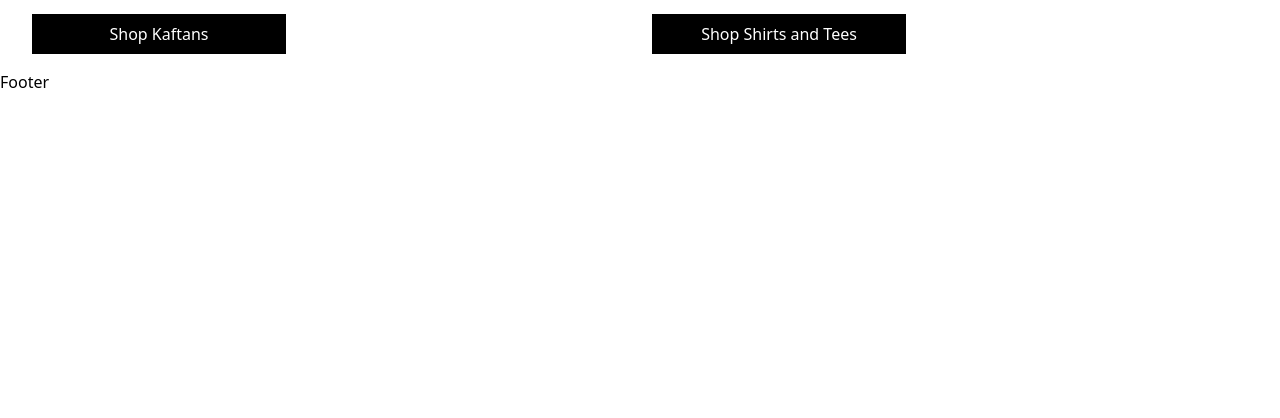
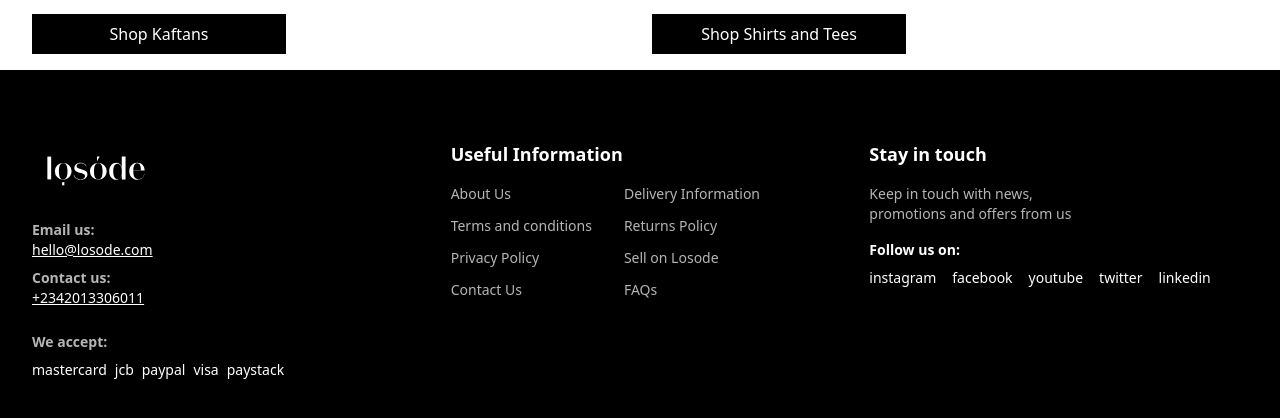
Before and after one commit to yunushabeeb/losode-homeware-page, a React (Vite) app: page / in a window 1280 px wide. Shown: the part 2625-3043 px from the top of the page. Before the commit the page ends 2719 px from the top, so only its background shows below. Built offline with nearby package versions, Linux system fonts and the light colour scheme.

Commit message:
feat: add Footer component with contact information and logo integration

```diff
--- a/src/components/Footer.tsx
+++ b/src/components/Footer.tsx
@@ -1,7 +1,152 @@
+// losode
+// Email us:
+// hello@losode.com
+
+import Container from './Container';
+
+// Contact us:
+// +2342013306011
+
+// We accept:
+// mastercardjcbpaypalvisapaystack
+// Useful Information
+// About Us
+// Terms and conditions
+// Privacy Policy
+// Contact Us
+// Delivery Information
+// Returns Policy
+// Sell on Losode
+// FAQs
+// Stay in touch
+// Keep in touch with news, promotions and offers from us
+
+// Follow us on:
+// instagram
+// facebook
+// youtube
+// twitter
+// linkedin
+
 const Footer = () => {
   return (
-    <div>Footer</div>
-  )
-}
+    <footer className="bg-black text-sm text-white py-10">
+      <Container>
+        <div className="max-w-screen-xl mx-auto flex gap-10 flex-wrap">
+          {/* Column 1 */}
+          <div className="flex-1 min-w-[220px]">
+            <img
+              src="/src/assets/images/logo-white-no-tag.svg"
+              alt="Losode Logo"
+              className="w-32 mb-4"
+            />
+            <div className="my-6 mb-2">
+              <div className="font-semibold text-[#B5B5B5]">Email us:</div>
+              <a
+                href="mailto:hello@losode.com"
+                className="text-white underline"
+              >
+                hello@losode.com
+              </a>
+            </div>
+            <div className="my-2 mb-6">
+              <div className="font-semibold text-[#B5B5B5]">Contact us:</div>
+              <a href="tel:+2342013306011" className="text-white underline">
+                +2342013306011
+              </a>
+            </div>
+            <div>
+              <div className="font-semibold mb-2 text-[#B5B5B5]">
+                We accept:
+              </div>
+              <div className="flex gap-2 flex-wrap">
+                <span>mastercard</span>
+                <span>jcb</span>
+                <span>paypal</span>
+                <span>visa</span>
+                <span>paystack</span>
+              </div>
+            </div>
+          </div>
+          {/* Column 2 */}
+          <div className="flex-1 min-w-[220px]">
+            <div className="font-bold text-lg mb-4">Useful Information</div>
+            <div className="flex gap-8 text-[#B5B5B5]">
+              <ul className="list-none p-0 m-0 space-y-3">
+                <li>
+                  <a href="#" className="no-underline hover:underline">
+                    About Us
+                  </a>
+                </li>
+                <li>
+                  <a href="#" className="no-underline hover:underline">
+                    Terms and conditions
+                  </a>
+                </li>
+                <li>
+                  <a href="#" className="no-underline hover:underline">
+                    Privacy Policy
+                  </a>
+                </li>
+                <li>
+                  <a href="#" className="no-underline hover:underline">
+                    Contact Us
+                  </a>
+                </li>
+              </ul>
+              <ul className="list-none p-0 m-0 space-y-3">
+                <li>
+                  <a href="#" className="no-underline hover:underline">
+                    Delivery Information
+                  </a>
+                </li>
+                <li>
+                  <a href="#" className="no-underline hover:underline">
+                    Returns Policy
+                  </a>
+                </li>
+                <li>
+                  <a href="#" className="no-underline hover:underline">
+                    Sell on Losode
+                  </a>
+                </li>
+                <li>
+                  <a href="#" className="no-underline hover:underline">
+                    FAQs
+                  </a>
+                </li>
+              </ul>
+            </div>
+          </div>
+          {/* Column 3 */}
+          <div className="flex-1 min-w-[220px]">
+            <div className="font-bold text-lg mb-4">Stay in touch</div>
+            <div className="mb-4 text-[#B5B5B5]">
+              Keep in touch with news, <br /> promotions and offers from us
+            </div>
+            <div className="font-semibold mb-2">Follow us on:</div>
+            <div className="flex gap-4">
+              <a href="#" className="text-white no-underline hover:underline">
+                instagram
+              </a>
+              <a href="#" className="text-white no-underline hover:underline">
+                facebook
+              </a>
+              <a href="#" className="text-white no-underline hover:underline">
+                youtube
+              </a>
+              <a href="#" className="text-white no-underline hover:underline">
+                twitter
+              </a>
+              <a href="#" className="text-white no-underline hover:underline">
+                linkedin
+              </a>
+            </div>
+          </div>
+        </div>
+      </Container>
+    </footer>
+  );
+};
 
-export default Footer
+export default Footer;
```
Also changed, not shown: src/components/Container.tsx (+6 -3 lines), src/assets/images/logo-white-no-tag.svg (added).
